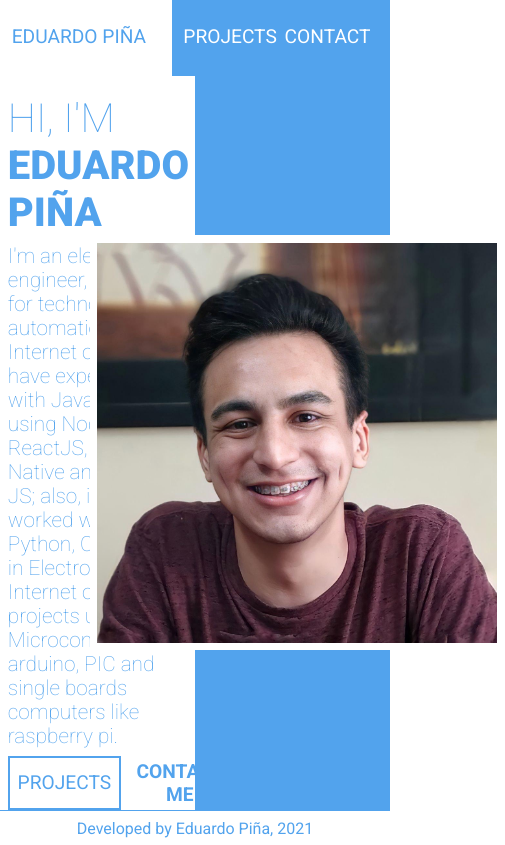
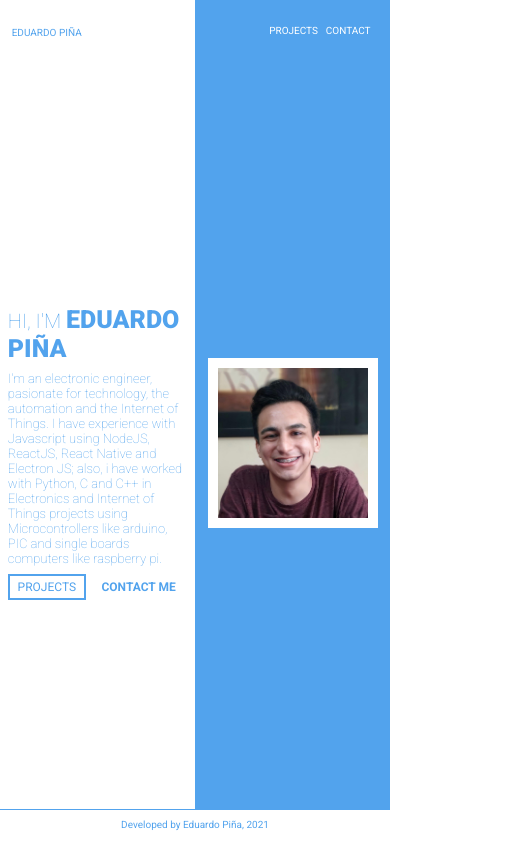
Before and after one commit to Edjopima/portfolio-next, a Next.js app: page /aboutme in a window 390 px wide. Shown: the whole page, 505 px wide, since content can reach past the window. Built offline with nearby package versions, Linux system fonts and the light colour scheme.

Commit message:
:iphone: Add responsive desing

```diff
--- a/global.css
+++ b/global.css
@@ -17,3 +17,15 @@
 #__next > main {
   max-width: 80ch;
 }
+
+@media (max-width: 670px) {
+  *{
+    font-size: 12px;
+  }
+}
+
+@media (max-width: 500px) {
+  *{
+    font-size: 10px;
+  }
+}
--- a/pages/HomePage.module.css
+++ b/pages/HomePage.module.css
@@ -57,10 +57,13 @@
 .aboutMeBox h1 {
   margin-left: 4%;
   font-weight: 300;
+  font-size: 2.5rem;
 }
 
 .aboutMeBox strong {
   font-weight: 800;
+  font-size: 2.5rem;
+
 }
 
 .aboutMeBox p {
@@ -82,15 +85,40 @@
 }
 
 .aboutMe__imageBox {
-  width: 415px;
-  height: 415px;
-  margin-left: 5%;
-  background-color: #fff;
-  display: flex;
-  justify-content: center;
-  align-items: center;
+  width: 25rem;
+  height: 25rem;
 }
 
 .aboutMe__imageContainer {
   align-items: center;
 }
+
+.aboutMe__image {
+  border: 10px solid #fff !important;
+}
+
+@media screen and (max-width: 900px) {
+  .aboutMe__imageBox {
+    width: 20rem;
+    height: 20rem;
+  }
+}
+
+@media screen and (max-width: 515px) {
+  .leftBox h1{
+    font-size: 2rem;
+  }
+  .leftBox span {
+    font-size: 1.1rem;
+  }
+  .rightBox h1{
+    font-size: 2rem;
+  }
+  .rightBox span {
+    font-size: 1.1rem;
+  }
+  .aboutMe__imageBox {
+    width: 17rem;
+    height: 17rem;
+  }
+}
--- a/pages/aboutme/index.tsx
+++ b/pages/aboutme/index.tsx
@@ -33,7 +33,7 @@ const AboutMe = () => {
       </div>
       <div className={`${styles.rightBox} ${styles.aboutMe__imageContainer}`}>
         <div className={styles.aboutMe__imageBox}>
-          <Image src={profilePic} alt='Profile Pic' width={400} height={400}/>
+          <Image src={profilePic} height={400} width={400} className={styles.aboutMe__image} layout='responsive' />
         </div>
       </div>
     </div>
--- a/pages/contact/Contact.module.css
+++ b/pages/contact/Contact.module.css
@@ -58,7 +58,7 @@
 .socialContainer {
   display: flex;
   justify-content: space-between;
-  width: 20vh;
+  width: 18vh;
   margin-top: 1rem;
 }
 
@@ -70,3 +70,12 @@
 .socialContainer a:hover {
   transform: scale(1.1);
 }
+
+@media screen and (max-width: 500px) {
+  .contactMe input {
+    height: 3vh;
+  }
+  .buttonContainer {
+    width: 25vh;
+  }
+}
```
Also changed, not shown: pages/contact/index.tsx (+4 -4 lines), components/ProjectCard/ProjectCard.module.css (line endings or trailing spaces).
